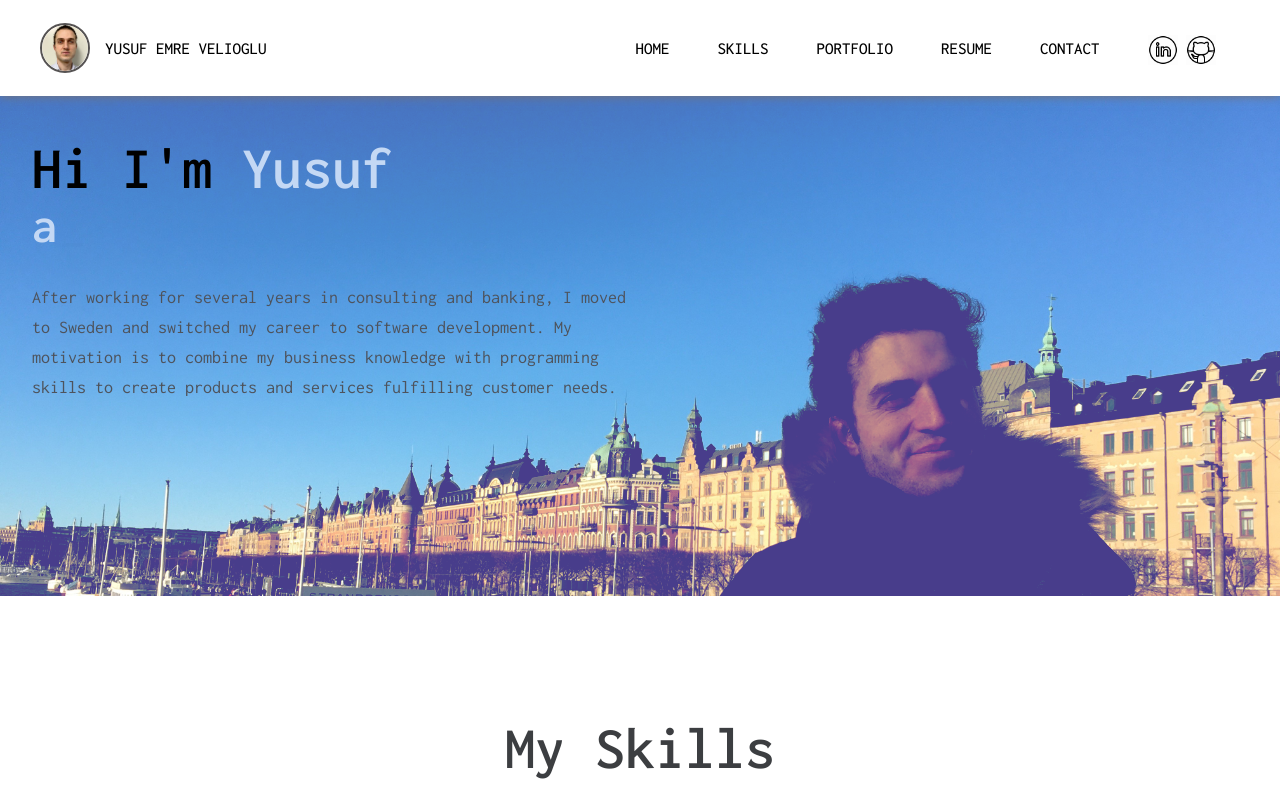
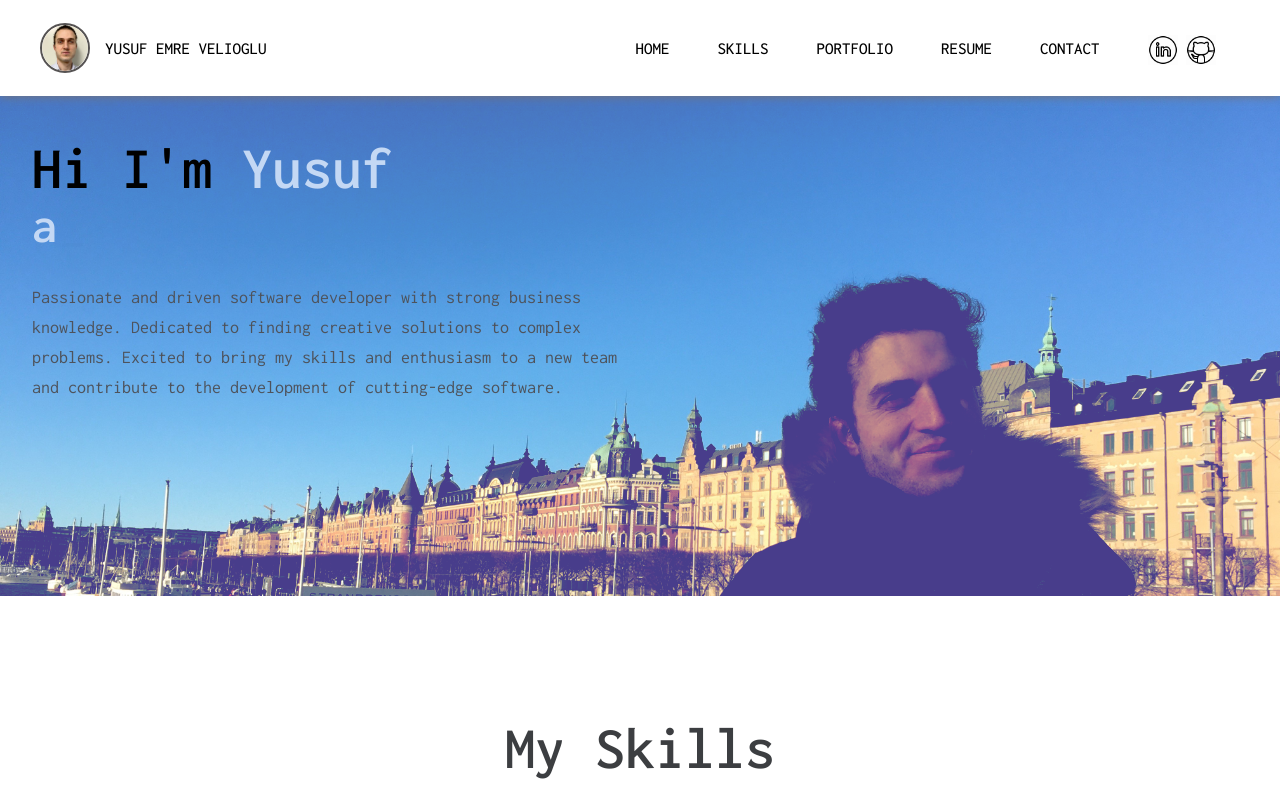
Before and after one commit to yusuf-emre/portfolio, a React (Create React App) app: page / in a window 1280 px wide. Shown: the top 800 px of the page. Built offline with nearby package versions, Linux system fonts and the light colour scheme.

Commit message:
update about me

```diff
--- a/src/Component/Hero/Hero.js
+++ b/src/Component/Hero/Hero.js
@@ -27,7 +27,7 @@ const Hero = () => {
                             </span>
                         </h2>
                         <p>
-                            After working for several years in consulting and banking, I moved to Sweden and switched my career to software development. My motivation is to combine my business knowledge with programming skills to create products and services fulfilling customer needs.
+                            Passionate and driven software developer with strong business knowledge. Dedicated to finding creative solutions to complex problems. Excited to bring my skills and enthusiasm to a new team and contribute to the development of cutting-edge software.
                         </p>
                     </div>
                 </div>
```
